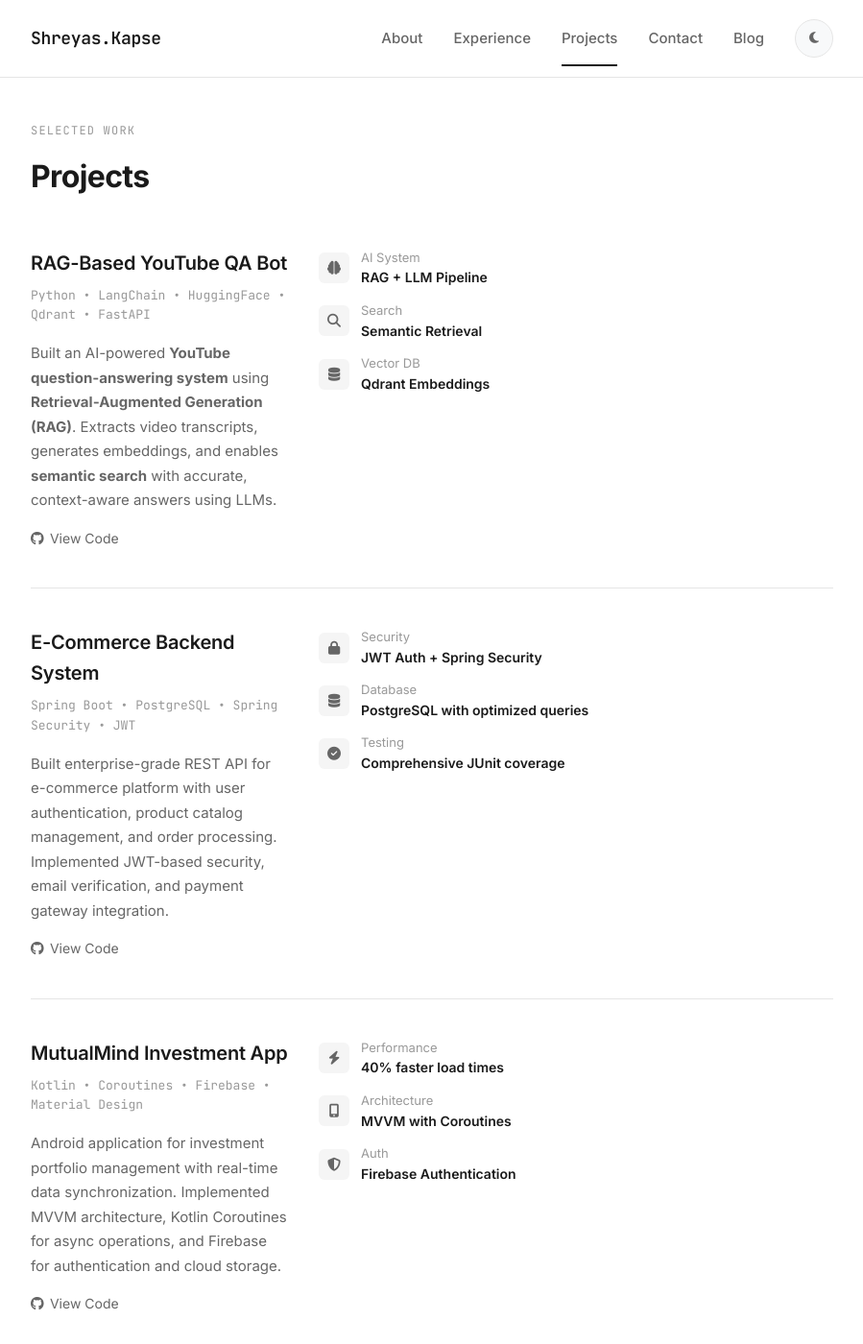
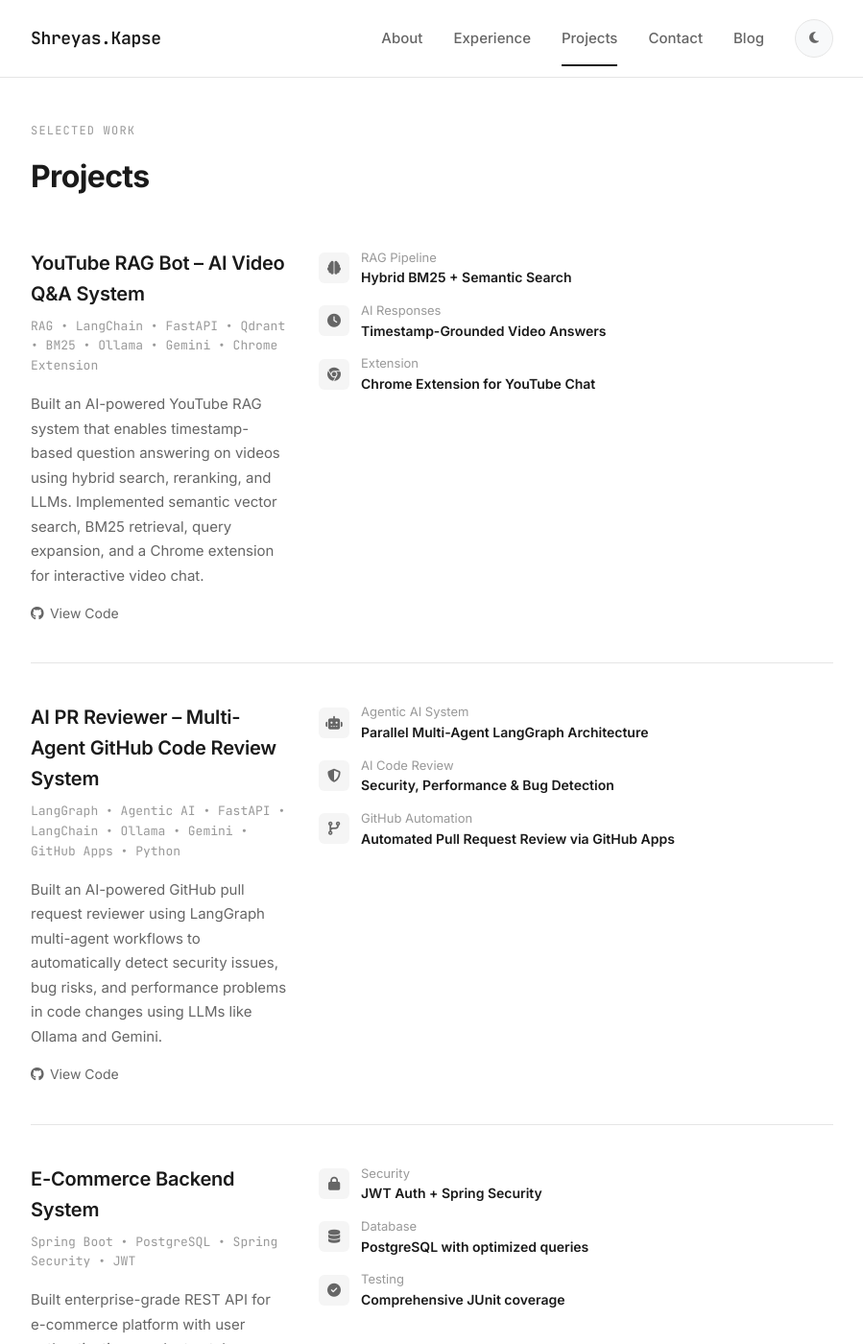
Before and after one commit to shreyas-kapse/portfolio, a Jekyll site: the page built from index.html, in a window 1280 px wide and 1400 px high, scrolled down 3673 px. Shown: the whole window at 96% size, without its empty margins (190-1089 px from the left). Built offline with Jekyll 4.4.1, drawn with Linux system fonts in a browser that asks for light colours.

Commit message:
update project section

```diff
--- a/index.html
+++ b/index.html
@@ -269,56 +269,110 @@ microservices, and distributed systems."
       <div class="projects-grid">
         <div class="project-item fade-in">
           <div class="project-info">
-            <h3>RAG-Based YouTube QA Bot</h3>
-            <p class="project-tech">Python • LangChain • HuggingFace • Qdrant • FastAPI</p>
+            <h3>YouTube RAG Bot – AI Video Q&A System</h3>
+
+            <p class="project-tech">
+              RAG • LangChain • FastAPI • Qdrant • BM25 • Ollama • Gemini • Chrome Extension
+            </p>
+
             <p class="project-description">
-              Built an AI-powered <strong>YouTube question-answering system</strong> using <strong>Retrieval-Augmented
-                Generation (RAG)</strong>.
-              Extracts video transcripts, generates embeddings, and enables <strong>semantic search</strong> with
-              accurate, context-aware answers using LLMs.
+              Built an AI-powered YouTube RAG system that enables timestamp-based question answering on videos using
+              hybrid
+              search, reranking, and LLMs. Implemented semantic vector search, BM25 retrieval, query expansion, and a
+              Chrome
+              extension for interactive video chat.
             </p>
+
             <div class="project-links">
-              <a href="https://github.com/YOUR_GITHUB_LINK" target="_blank">
+              <a href="https://github.com/shreyas-kapse/youtube_bot" target="_blank">
                 <i class="fab fa-github"></i> View Code
               </a>
             </div>
           </div>
+
+
           <div class="project-metrics">
-
             <div class="metric">
               <div class="metric-icon"><i class="fas fa-brain"></i></div>
               <div>
-                <div class="metric-label">AI System</div>
-                <div class="metric-value">RAG + LLM Pipeline</div>
+                <div class="metric-label">RAG Pipeline</div>
+                <div class="metric-value">Hybrid BM25 + Semantic Search</div>
               </div>
             </div>
 
             <div class="metric">
-              <div class="metric-icon"><i class="fas fa-search"></i></div>
+              <div class="metric-icon"><i class="fas fa-clock"></i></div>
               <div>
-                <div class="metric-label">Search</div>
-                <div class="metric-value">Semantic Retrieval</div>
+                <div class="metric-label">AI Responses</div>
+                <div class="metric-value">Timestamp-Grounded Video Answers</div>
               </div>
             </div>
 
             <div class="metric">
-              <div class="metric-icon"><i class="fas fa-database"></i></div>
+              <div class="metric-icon"><i class="fab fa-chrome"></i></div>
               <div>
-                <div class="metric-label">Vector DB</div>
-                <div class="metric-value">Qdrant Embeddings</div>
+                <div class="metric-label">Extension</div>
+                <div class="metric-value">Chrome Extension for YouTube Chat</div>
+              </div>
+            </div>
+          </div>
+        </div>
+
+        <div class="project-item fade-in">
+          <div class="project-info">
+            <h3>AI PR Reviewer – Multi-Agent GitHub Code Review System</h3>
+
+            <p class="project-tech">
+              LangGraph • Agentic AI • FastAPI • LangChain • Ollama • Gemini • GitHub Apps • Python
+            </p>
+
+            <p class="project-description">
+              Built an AI-powered GitHub pull request reviewer using LangGraph multi-agent workflows to automatically
+              detect
+              security issues, bug risks, and performance problems in code changes using LLMs like Ollama and Gemini.
+            </p>
+
+            <div class="project-links">
+              <a href="https://github.com/shreyas-kapse/ai_pr_reviewer" target="_blank">
+                <i class="fab fa-github"></i> View Code
+              </a>
+            </div>
+          </div>
+
+          <div class="project-metrics">
+            <div class="metric">
+              <div class="metric-icon"><i class="fas fa-robot"></i></div>
+              <div>
+                <div class="metric-label">Agentic AI System</div>
+                <div class="metric-value">Parallel Multi-Agent LangGraph Architecture</div>
               </div>
             </div>
 
+            <div class="metric">
+              <div class="metric-icon"><i class="fas fa-shield-alt"></i></div>
+              <div>
+                <div class="metric-label">AI Code Review</div>
+                <div class="metric-value">Security, Performance & Bug Detection</div>
+              </div>
+            </div>
+
+            <div class="metric">
+              <div class="metric-icon"><i class="fas fa-code-branch"></i></div>
+              <div>
+                <div class="metric-label">GitHub Automation</div>
+                <div class="metric-value">Automated Pull Request Review via GitHub Apps</div>
+              </div>
+            </div>
           </div>
         </div>
-
         <div class="project-item fade-in">
           <div class="project-info">
             <h3>E-Commerce Backend System</h3>
             <p class="project-tech">Spring Boot • PostgreSQL • Spring Security • JWT</p>
             <p class="project-description">
               Built enterprise-grade REST API for e-commerce platform with user authentication, product catalog
-              management, and order processing. Implemented JWT-based security, email verification, and payment gateway
+              management, and order processing. Implemented JWT-based security, email verification, and payment
+              gateway
               integration.
             </p>
             <div class="project-links">
@@ -397,7 +451,8 @@ microservices, and distributed systems."
             <h3>URL Shortener Service</h3>
             <p class="project-tech">Node.js • Express.js • MongoDB • JWT</p>
             <p class="project-description">
-              High-performance URL shortening service with analytics dashboard and custom alias support. Implemented JWT
+              High-performance URL shortening service with analytics dashboard and custom alias support. Implemented
+              JWT
               authentication, click tracking, and RESTful API design for scalable link management.
             </p>
             <div class="project-links">
```
